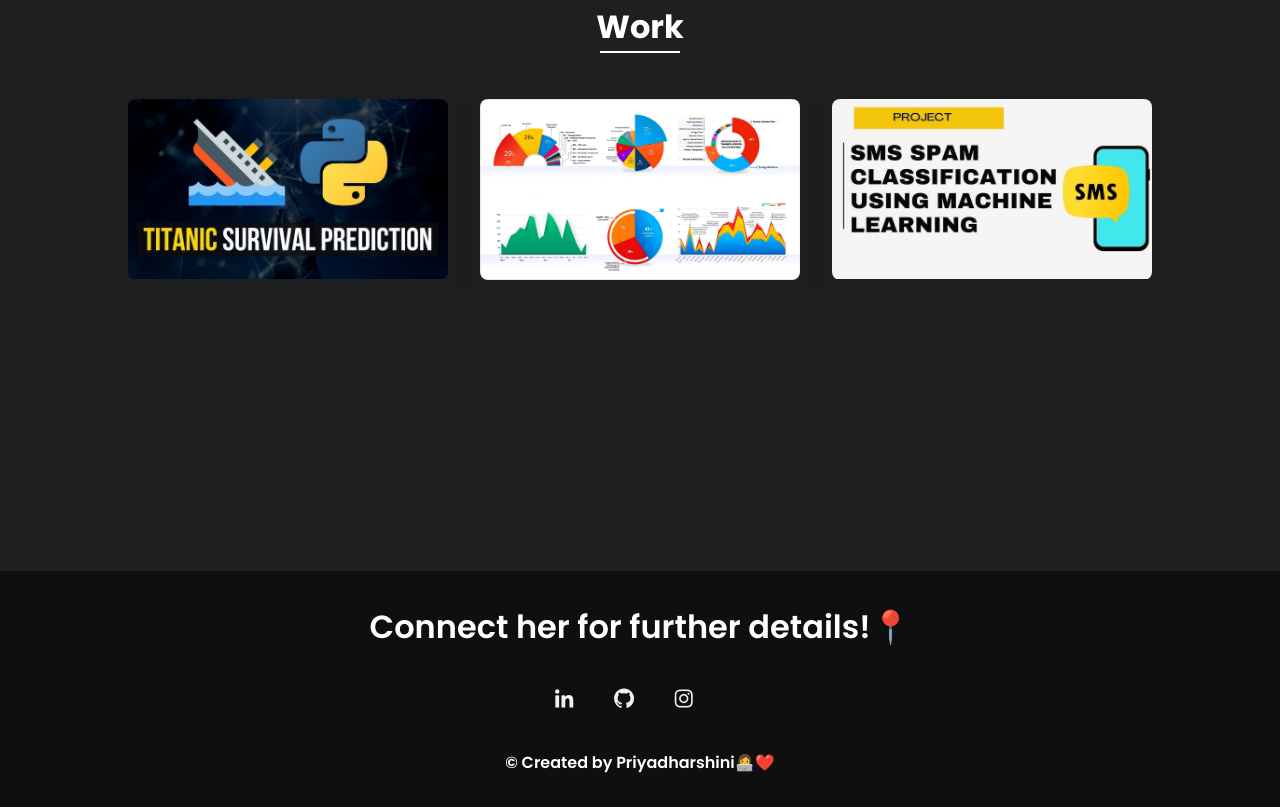
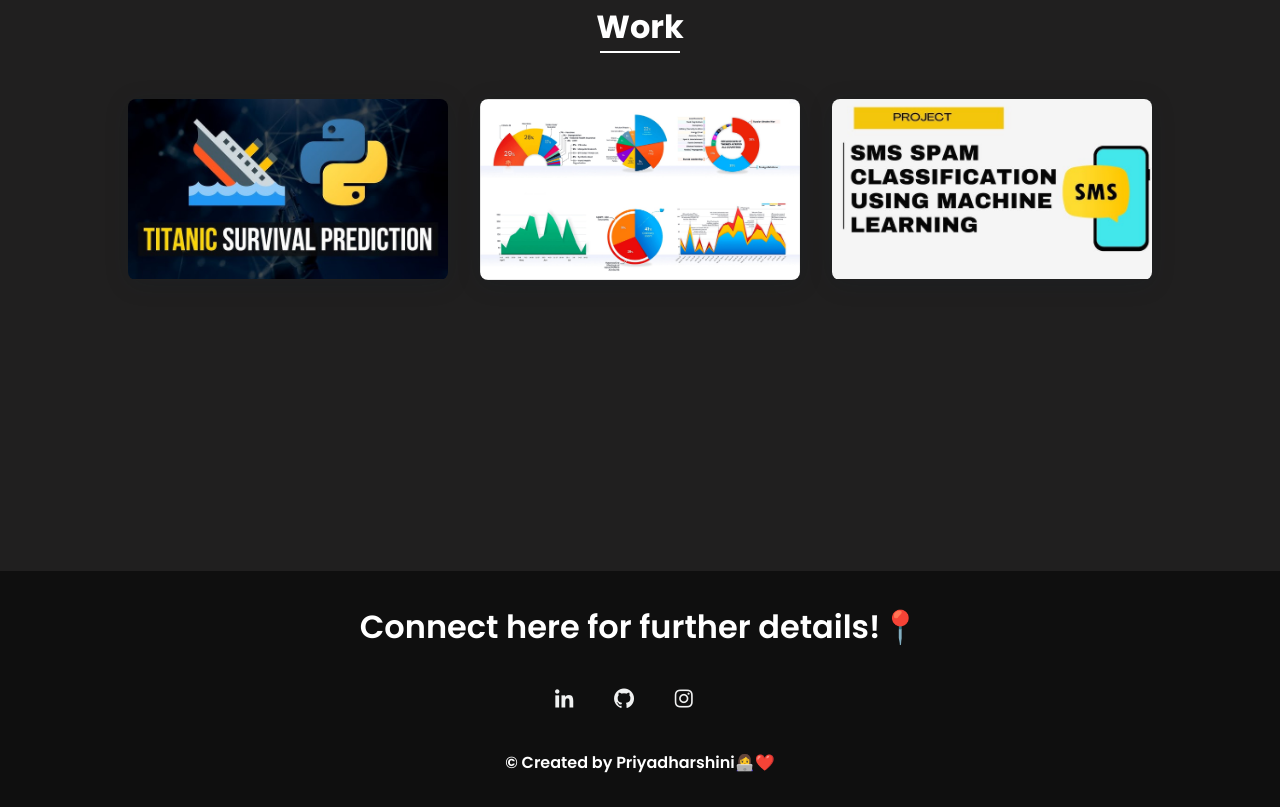
Before and after one commit to Priyadharshini19804/Portfolio-site, a plain HTML site: page index.html in a window 1280 px wide. Shown: the part 2655-3462 px from the top of the page. Drawn offline with nearby package versions, Linux system fonts and the light colour scheme.

Commit message:
second commit

```diff
--- a/index.html
+++ b/index.html
@@ -260,7 +260,7 @@
 
         <!--===== FOOTER =====-->
         <footer class="footer">
-            <p class="footer__title">Connect her for further details!📍</p>
+            <p class="footer__title">Connect here for further details!📍</p>
             <div class="footer__social">
                 <a href="https://www.linkedin.com/in/priya-dharshini-19p082004" class="home__social-icon"><i class='bx bxl-linkedin'></i></a>
 
```
